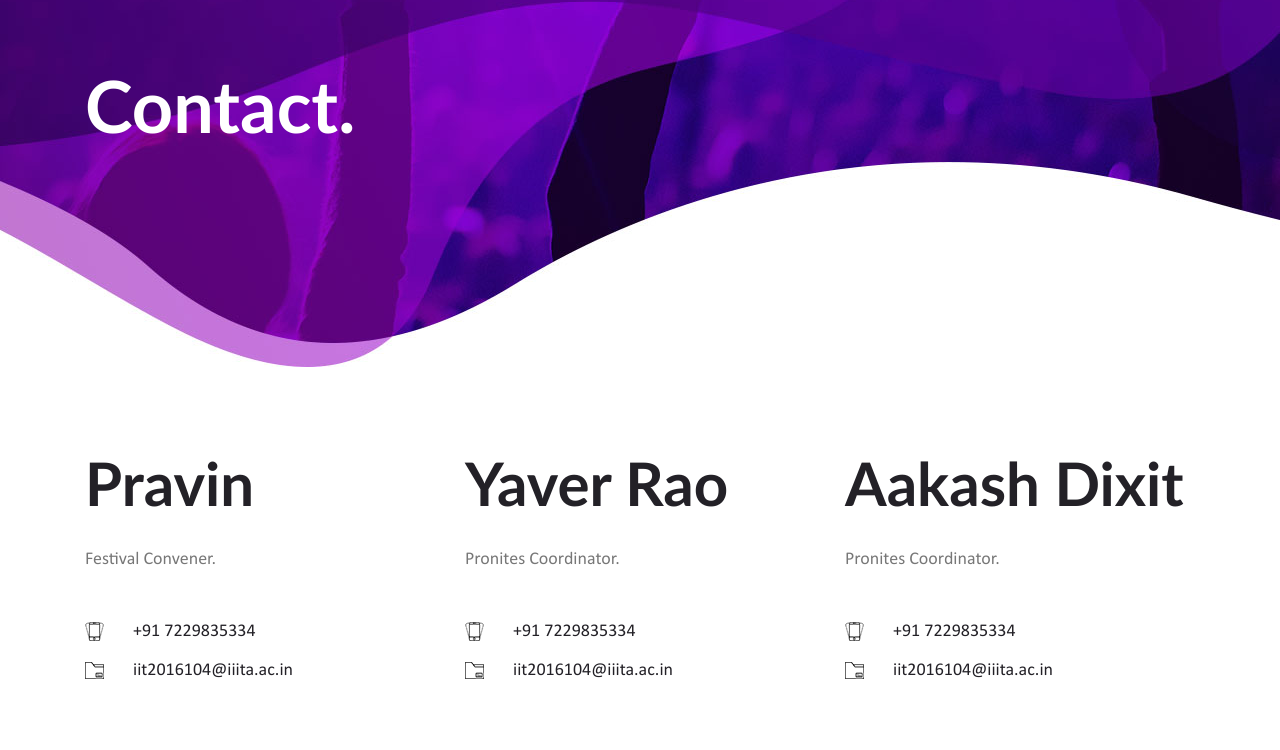
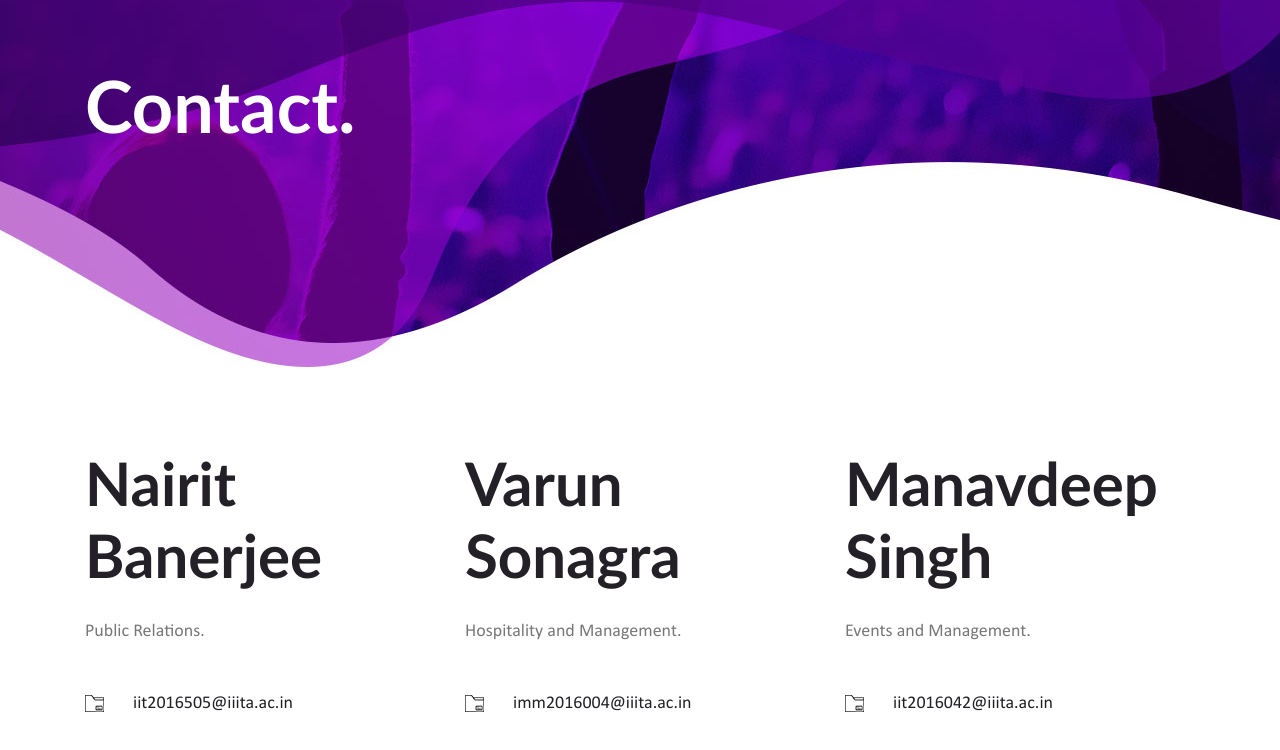
Before and after one commit to goodday451999/effe-edit, a plain HTML site: page contact.html in a window 1280 px wide. Shown: the part 158-908 px from the top of the page. Drawn offline with Linux system fonts and the light colour scheme.

Commit message:
update contacts

```diff
--- a/contact.html
+++ b/contact.html
@@ -77,17 +77,17 @@
     <div class="row">
         <div class="col-12 col-md-6 col-lg-4">
             <div class="contact-location-details">
-                <h2 class="entry-title">Pravin</h2>
+                <h2 class="entry-title">Nairit Banerjee</h2>
 
                 <div class="entry-content">
-                    <p>Festival Convener.</p>
+                    <p>Public Relations.</p>
                 </div>
 
                 <footer class="entry-footer">
                     <ul>
                         <!-- <li class="contact-address">667889 Madison Avenue, no24-56</li> -->
-                        <li class="contact-number">+91 7229835334</li>
-                        <li class="contact-email"><a href="#">iit2016104@iiita.ac.in</a></li>
+                        <!-- <li class="contact-number">+91 7229835334</li> -->
+                        <li class="contact-email"><a href="#">iit2016505@iiita.ac.in</a></li>
                     </ul>
                 </footer>
             </div>
@@ -95,17 +95,17 @@
 
         <div class="col-12 col-md-6 col-lg-4">
           <div class="contact-location-details">
-              <h2 class="entry-title">Yaver Rao</h2>
+              <h2 class="entry-title">Varun Sonagra</h2>
 
               <div class="entry-content">
-                  <p>Pronites Coordinator.</p>
+                  <p>Hospitality and Management.</p>
               </div>
 
               <footer class="entry-footer">
                   <ul>
                       <!-- <li class="contact-address">667889 Madison Avenue, no24-56</li> -->
-                      <li class="contact-number">+91 7229835334</li>
-                      <li class="contact-email"><a href="#">iit2016104@iiita.ac.in</a></li>
+                      <!-- <li class="contact-number">+91 7229835334</li> -->
+                      <li class="contact-email"><a href="#">imm2016004@iiita.ac.in</a></li>
                   </ul>
               </footer>
           </div>
@@ -113,17 +113,17 @@
 
         <div class="col-12 col-md-6 col-lg-4">
           <div class="contact-location-details">
-              <h2 class="entry-title">Aakash Dixit</h2>
+              <h2 class="entry-title">Manavdeep Singh</h2>
 
               <div class="entry-content">
-                <p>Pronites Coordinator.</p>
+                <p>Events and Management.</p>
               </div>
 
               <footer class="entry-footer">
                   <ul>
                       <!-- <li class="contact-address">667889 Madison Avenue, no24-56</li> -->
-                      <li class="contact-number">+91 7229835334</li>
-                      <li class="contact-email"><a href="#">iit2016104@iiita.ac.in</a></li>
+                      <!-- <li class="contact-number">+91 7229835334</li> -->
+                      <li class="contact-email"><a href="#">iit2016042@iiita.ac.in</a></li>
                   </ul>
               </footer>
           </div>
```
